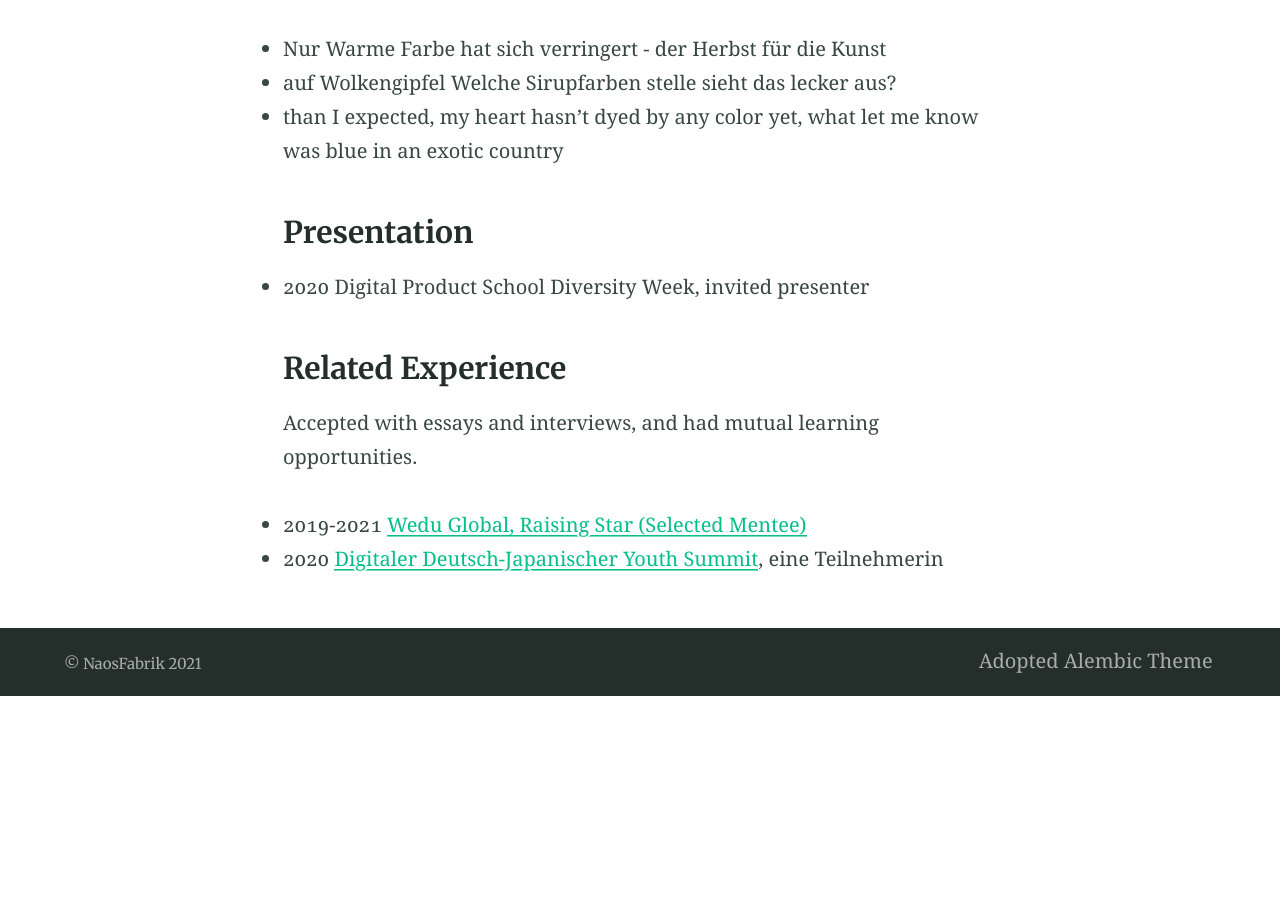
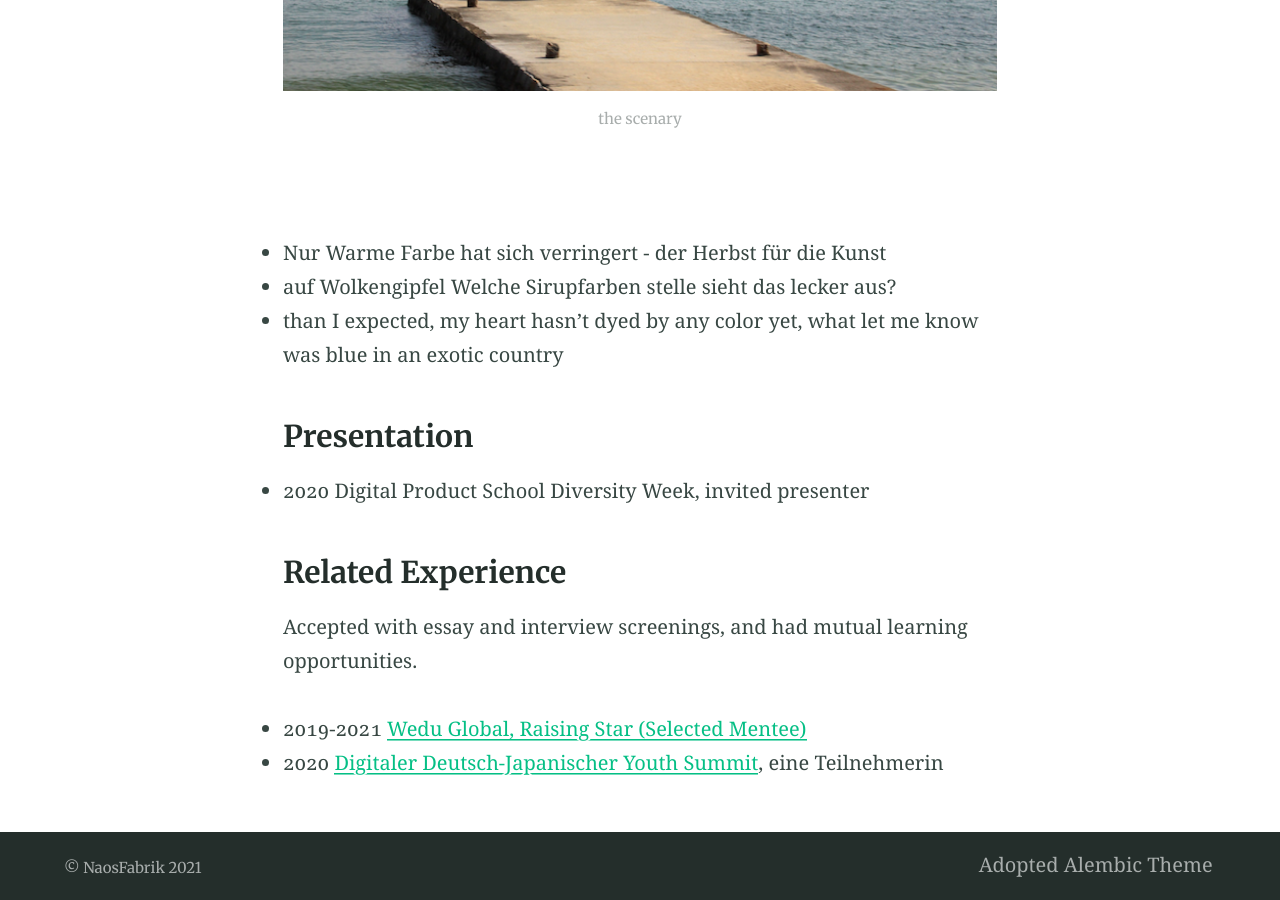
Before and after one commit to NaosFabrik/NaosFabrik.github.io, a Jekyll site: the page built from _posts/2021-05-05-verbal-literal.md, in a window 1280 px wide and 900 px high, scrolled down 1705 px. Built offline with Jekyll 4.4.1, drawn with Linux system fonts in a browser that asks for light colours; before the commit the page ends 2401 px from its top, so only the background shows below that.

Commit message:
Update 2021-05-05-verbal-literal.md

```diff
--- a/_posts/2021-05-05-verbal-literal.md
+++ b/_posts/2021-05-05-verbal-literal.md
@@ -6,18 +6,20 @@
 
 Writing and verbal expressions are one of the ways to express thoughts and beauty since my youth.
 
-
-
 <!-- more -->
 ### Essay
 * 2019 Poland - Japan Essay Competition for the Century of Bonding Diplomatic Relations
 
 5th Place, [Published Essay(Ja/Po)](https://jpya.or.jp/ja/essaybook100yearanniversary/?fbclid=IwAR0SzSx6VSCblIBN87oWfzb3dBsDzXmn62247LG3Td8FlcD9IZtXoyF9ZrU)
+
 <br>
+
 * 2019 Taiwan-Japan Youth Cultural Communication Essay and Speech Competition
 
 Achievement Award, Essay Section
+
 <br>
+
 * 2006 Miyako Island(Okinawa) - Main Island Youth Essay Contest
 
 Award of excellence
@@ -32,6 +34,8 @@
 
 {% include figure.html image="/assets/hobby/writing_01.png" caption="the scenary" width="800" height="400"  %}
 
+<br>
+
 * Nur Warme Farbe hat sich verringert - der Herbst für die Kunst
 
 * auf Wolkengipfel Welche Sirupfarben stelle sieht das lecker aus?
@@ -43,7 +47,7 @@
 
 ### Related Experience
 
-Accepted with essays and interviews, and had mutual learning opportunities.
+Accepted with essay and interview screenings, and had mutual learning opportunities.
 
 * 2019-2021 [Wedu Global, Raising Star (Selected Mentee)](https://www.weduglobal.org/rising-star/)
 * 2020 [Digitaler Deutsch-Japanischer Youth Summit](https://djjg.org/digitaler-deutsch-japanischer-youth-summit/), eine Teilnehmerin
```
